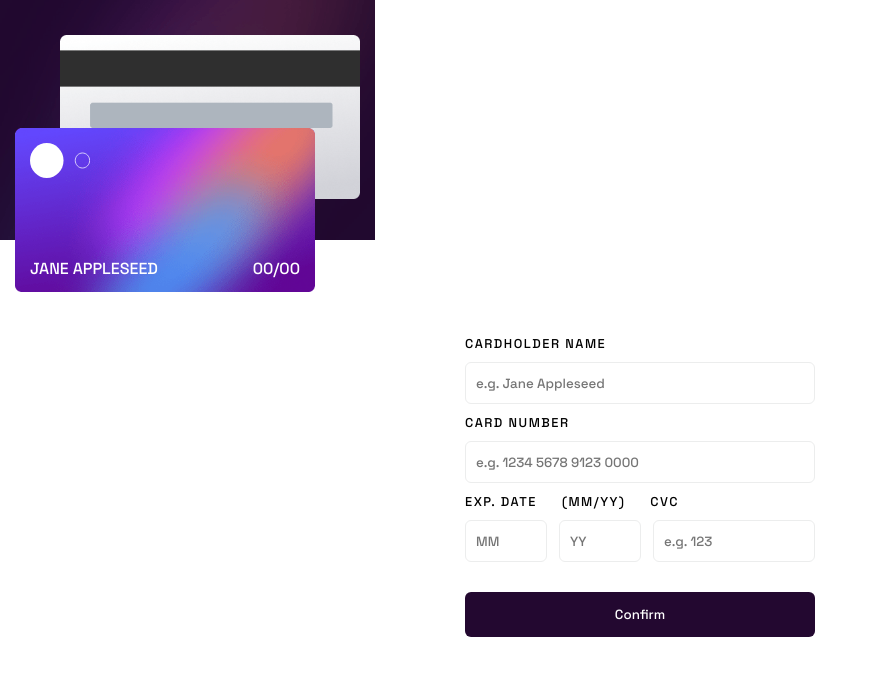
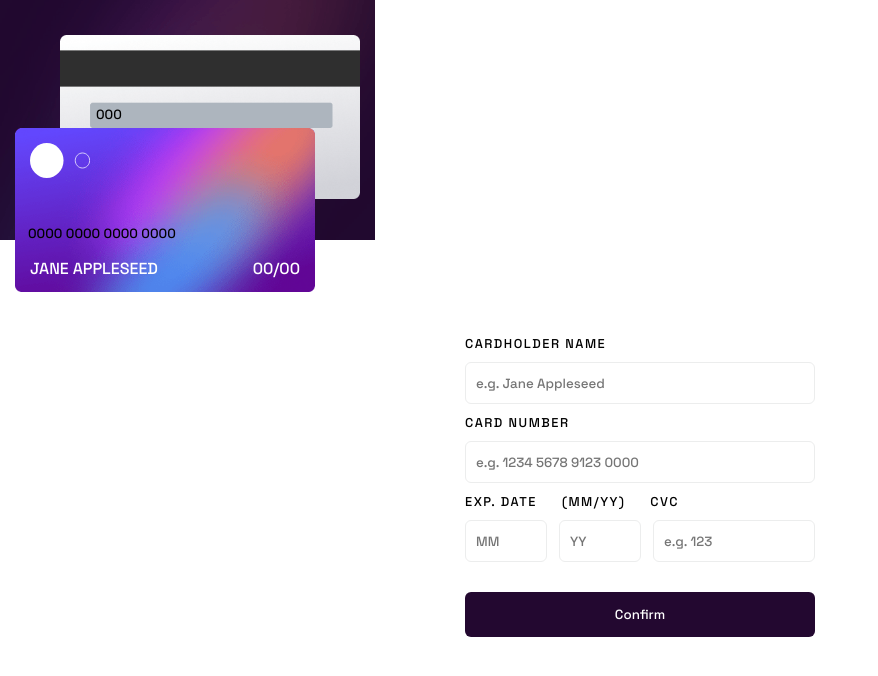
Before and after one commit to IsmaelFe/InteractiveCard, a React (Vite) app: page / in a window 1280 px wide. Shown: the top 676 px of the page, without its empty margins (0-878 px from the left). Built offline with nearby package versions, Linux system fonts and the light colour scheme.

Commit message:
Agregando actulización en tiempo real

```diff
--- a/src/App.jsx
+++ b/src/App.jsx
@@ -1,21 +1,11 @@
 import './App.css'
-import Back_Card from './components/Back_Card'
-import Form_card from './components/Form_card'
-import Front_Card from './components/Front_Card'
+import Main from './components/Main'
+
 
 function App() {
 
   return (
-    <div className='container-main'>
-      <div className='container-card'>
-        <img src='../../public/assets/images/bg-main-mobile.png' alt='fondo'></img>
-        <Back_Card />
-        <Front_Card />
-      </div>
-      <div className='container-form'>
-        <Form_card />
-      </div>
-    </div>
+    <Main />
   )
 }
 
--- a/src/components/Back_Card.jsx
+++ b/src/components/Back_Card.jsx
@@ -1,12 +1,19 @@
 import React from 'react'
+import PropTypes from 'prop-types';
 
-const Back_Card = () => {
+
+const Back_Card = ({card}) => {
+
     return (
         <div className='card1'>
-        <input type='text' className='input-back-card' readOnly></input>
+        <input value={card.cvc} type='text' className='input-back-card' readOnly></input>
         <img src='../../public/assets/images/bg-card-back.png' alt='card'></img>
         </div>
     )
 }
 
+Back_Card.propTypes = {
+    card: PropTypes.object
+}
+
 export default Back_Card
--- a/src/components/Form_card.jsx
+++ b/src/components/Form_card.jsx
@@ -1,8 +1,9 @@
 import React from 'react'
 import { Formik, Field, Form, ErrorMessage } from 'formik'
 import * as Yup from 'yup'
+import PropTypes from 'prop-types'
 
-const Form_card = () => {
+const Form_card = ({setNew}) => {
 
   const styleError = {
     border: 'solid 1px red'
@@ -11,32 +12,34 @@ const Form_card = () => {
   const loginSchema = Yup.object().shape(
     {
       cardholder: Yup.string()
-                  .required('El email es requerido')
+                  .required('El nombre es requerido')
                   .min(10, 'Nombre de usuario demasiado corto')
                   .max(29, 'Nombre de usuario demasiado largo'),
       card_number: Yup.number('El formato es incorrecto solo numeros')
                   .required('El campo es requerido'),
       month: Yup.number()
                   .required('Campo Requerido')
-                  .min(2, 'Valor faltante en el campo')
-                  .max(2, 'Datos sobrantes en el campo'),
+                  .min(2, 'Valor faltante en el campo'),
       year: Yup.number()
                   .required('El campo es requerido')
-                  .min(2, 'Valor faltante en el campo')
-                  .max(2, 'Datos sobrantes en el campo'),
+                  .min(2, 'Valor faltante en el campo'),
       cvc: Yup.number()
                   .required('El campo es requerido')
                   .min(3, 'Valores faltantes en el campo')
-                  .max(3, 'Demasiados valores en el campo')
     }
   )
 
   const initialCredentials = {
     cardholder: '',
-    card_number: null,
-    month: null,
-    year: null,
-    cvc: null,
+    card_number: '',
+    month: '',
+    year: '',
+    cvc: '',
+  }
+
+  function actualizar(e) {
+      const valor = e.target.value
+      setNew(valor)
   }
 
   return (
@@ -50,7 +53,7 @@ const Form_card = () => {
               errors }) => (
                 <Form className='form-main'>
                   <label htmlFor='cardholder'>CARDHOLDER NAME</label>
-                  <Field id='cardholder' type='text' name='cardholder' placeholder='e.g. Jane Appleseed' style={ errors.cardholder && styleError}/>
+                  <Field onKeyUp={actualizar} id='cardholder' type='text' name='cardholder' placeholder='e.g. Jane Appleseed' style={ errors.cardholder && styleError}/>
                   {
                     errors.cardholder &&
                     (
@@ -105,4 +108,8 @@ const Form_card = () => {
   )
 }
 
+Form_card.propTypes = {
+  setNew: PropTypes.func
+}
+
 export default Form_card
--- a/src/components/Front_Card.jsx
+++ b/src/components/Front_Card.jsx
@@ -1,15 +1,20 @@
 import React from 'react'
+import PropTypes from 'prop-types'
 
-const Front_Card = () => {
+const Front_Card = ({card}) => {
   return (
     <div className='card2'>
-      <span className='span-front-card-1'>JANE APPLESEED</span>
-      <span className='span-front-card-2'>00/00</span>
+      <span className='span-front-card-1'>{card.holder}</span>
+      <span className='span-front-card-2'>{card.month}/{card.year}</span>
       <img src='../public/assets/images/card-logo.svg' className='icon-card'></img>
-      <input type='text' readOnly className='input-front-card'></input>
+      <input value={card.number} type='text' readOnly className='input-front-card'></input>
       <img src='../public/assets/images/bg-card-front.png' alt='card'></img>
     </div>
   )
 }
 
+Front_Card.propTypes = {
+  card: PropTypes.object
+}
+
 export default Front_Card
--- /dev/null
+++ b/src/components/Main.jsx
@@ -0,0 +1,39 @@
+import React, { useState } from 'react'
+import Back_Card from './Back_Card'
+import Form_card from './Form_card'
+import Front_Card from './Front_Card'
+
+const Main = () => {
+
+    const initialState = {
+        holder: 'JANE APPLESEED',
+        number: '0000 0000 0000 0000',
+        month: '00',
+        year: '00',
+        cvc: '000'
+    }
+
+    const [card, setCard] = useState(initialState);
+
+    const newCard = (value) => {
+        setCard({
+            ...card,
+            holder: value
+        })
+    }
+
+    return (
+    <div className='container-main'>
+        <div className='container-card'>
+            <img src='../../public/assets/images/bg-main-mobile.png' alt='fondo'></img>
+            <Back_Card card={card}/>
+            <Front_Card card={card}/>
+        </div>
+        <div className='container-form'>
+            <Form_card setNew={newCard}/>
+        </div>
+    </div>
+    )
+}
+
+export default Main
```
